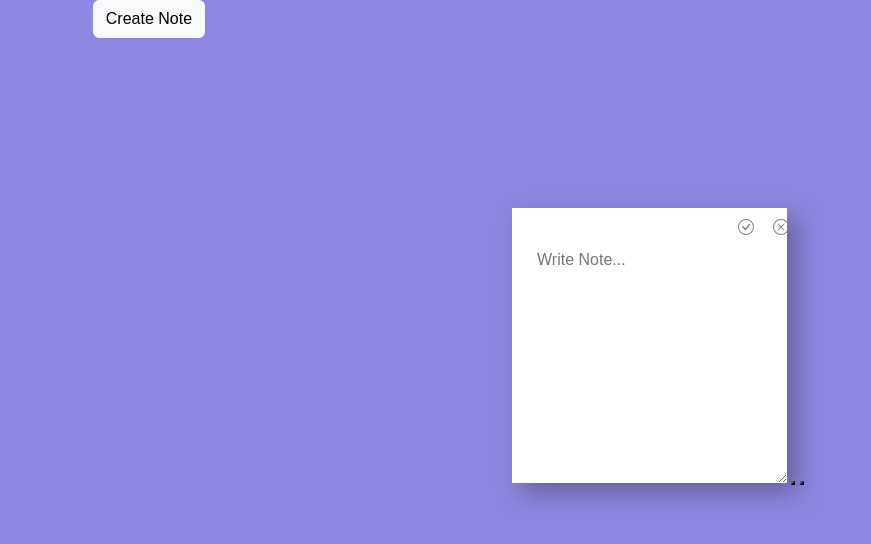
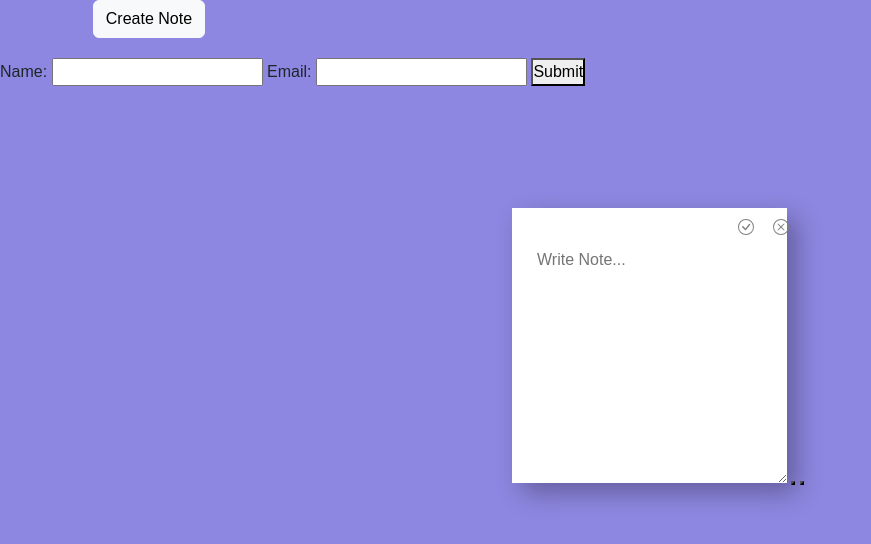
Before and after one commit to ChonCanCode/beginner-js-project-13-sticky-notes, a plain HTML site: page index.html in a window 1280 px wide. Shown: the whole page, without its empty margins (0-871 px from the left). Drawn offline with nearby package versions, Linux system fonts and the light colour scheme; a web font is replaced by a local one.

Commit message:
Update index.html

```diff
--- a/index.html
+++ b/index.html
@@ -17,7 +17,7 @@
         </div>
         <div class="container2"></div>
         <div class="container3">
-            <form onsubmit="event.preventDefault(); createNote();">
+            <div onsubmit="event.preventDefault(); createNote();">
                 <textarea id="note-text" placeholder="Write Note..." maxlength="96"></textarea>
                 <button type="submit">
                     <svg id="check-icon" xmlns="http://www.w3.org/2000/svg" width="16" height="16" fill="currentColor" class="bi bi-check-circle" viewBox="0 0 16 16">
@@ -31,9 +31,19 @@
                         <path d="M4.646 4.646a.5.5 0 0 1 .708 0L8 7.293l2.646-2.647a.5.5 0 0 1 .708.708L8.707 8l2.647 2.646a.5.5 0 0 1-.708.708L8 8.707l-2.646 2.647a.5.5 0 0 1-.708-.708L7.293 8 4.646 5.354a.5.5 0 0 1 0-.708"/>
                     </svg>
                 </button>
-            </form>
+            </div>
         </div>
     </div>
     <script src="script.js"></script>
 </body>
 </html>
+
+<form action="/submit-url" method="POST">
+    <label for="name">Name:</label>
+    <input type="text" id="name" name="name" required>
+
+    <label for="email">Email:</label>
+    <input type="email" id="email" name="email" required>
+
+    <button type="submit">Submit</button>
+</form>
```
